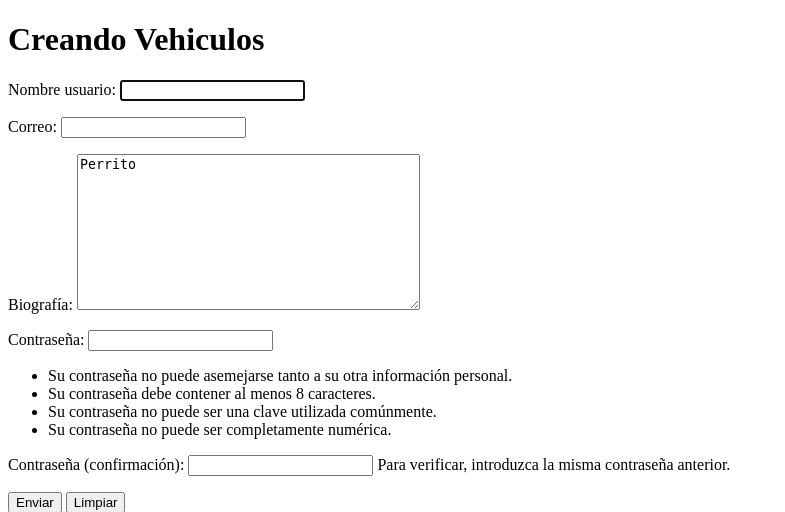
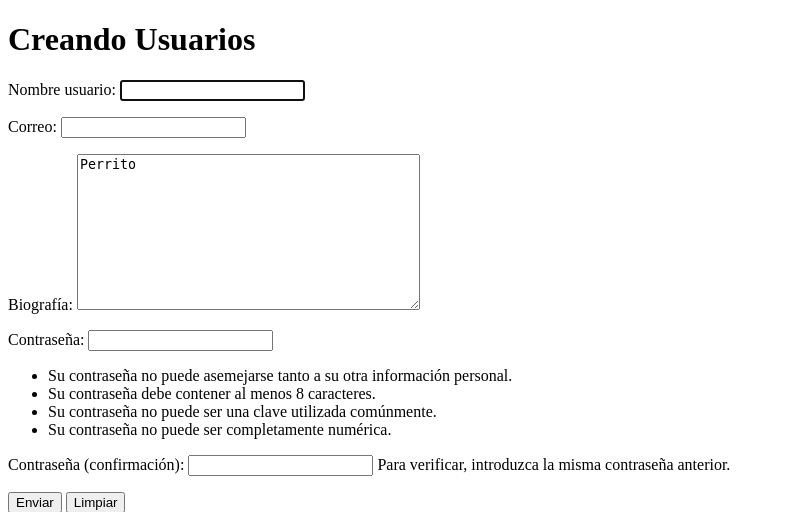
Before and after one commit to kanroot/Exp3Backend_CastilloRiquelmeSandoval_006D, a Django app: page /crear/usuarios in a window 1280 px wide. Shown: the top 512 px of the page, without its empty margins (0-785 px from the left). Run offline with Django 3.2, Linux system fonts and the light colour scheme.

Commit message:
corregido texto título de los templates

```diff
--- a/pinwin/templates/CRUD/crear_usuario.html
+++ b/pinwin/templates/CRUD/crear_usuario.html
@@ -7,7 +7,7 @@
 <body>
 <div class="container">
         <div class="row">
-            <h1>Creando Vehiculos</h1>
+            <h1>Creando Usuarios</h1>
         </div>
     <form method="post" action="#" id="formulario">
         {% csrf_token %}
--- a/pinwin/templates/CRUD/modificar_usuario.html
+++ b/pinwin/templates/CRUD/modificar_usuario.html
@@ -7,7 +7,7 @@
 <body>
 <div class="container">
         <div class="row">
-            <h1>Creando Vehiculos</h1>
+            <h1>Modificar usuario</h1>
         </div>
     <form method="post" action="#" id="formulario">
         {% csrf_token %}
```
